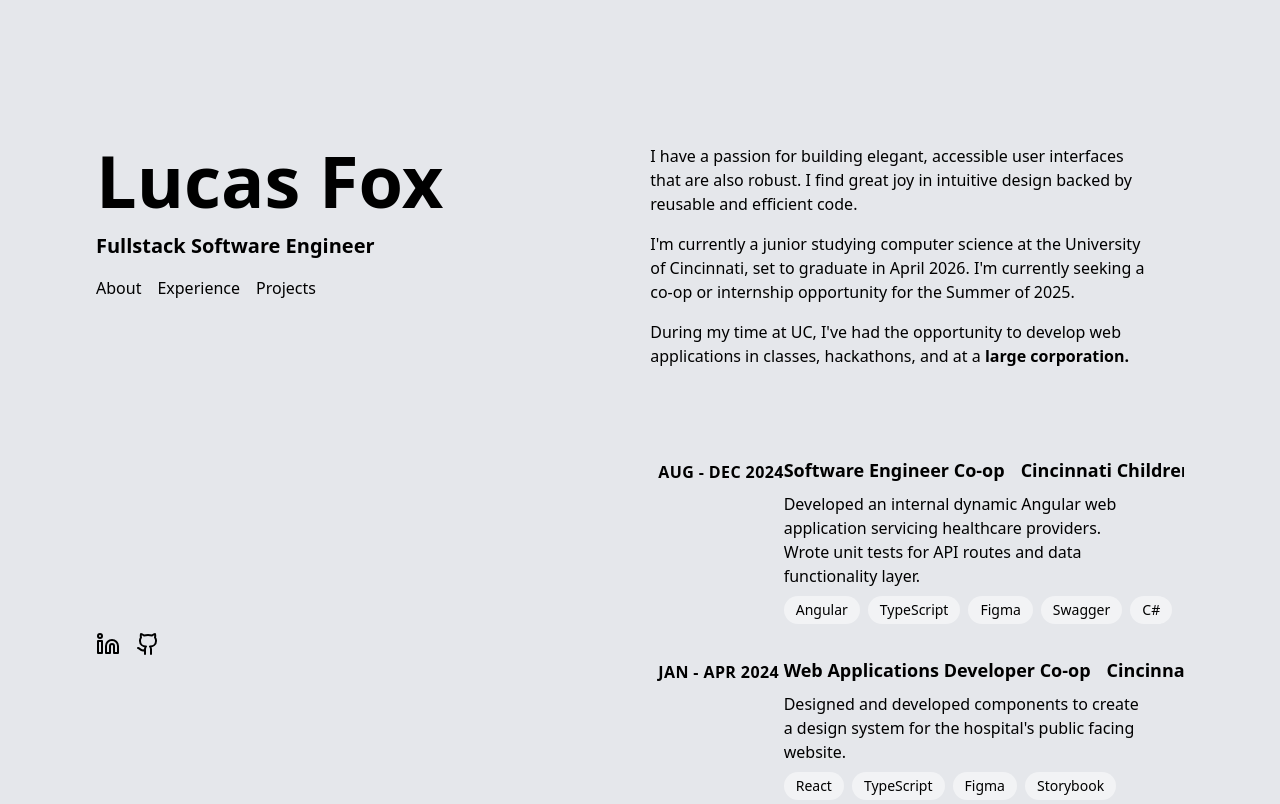
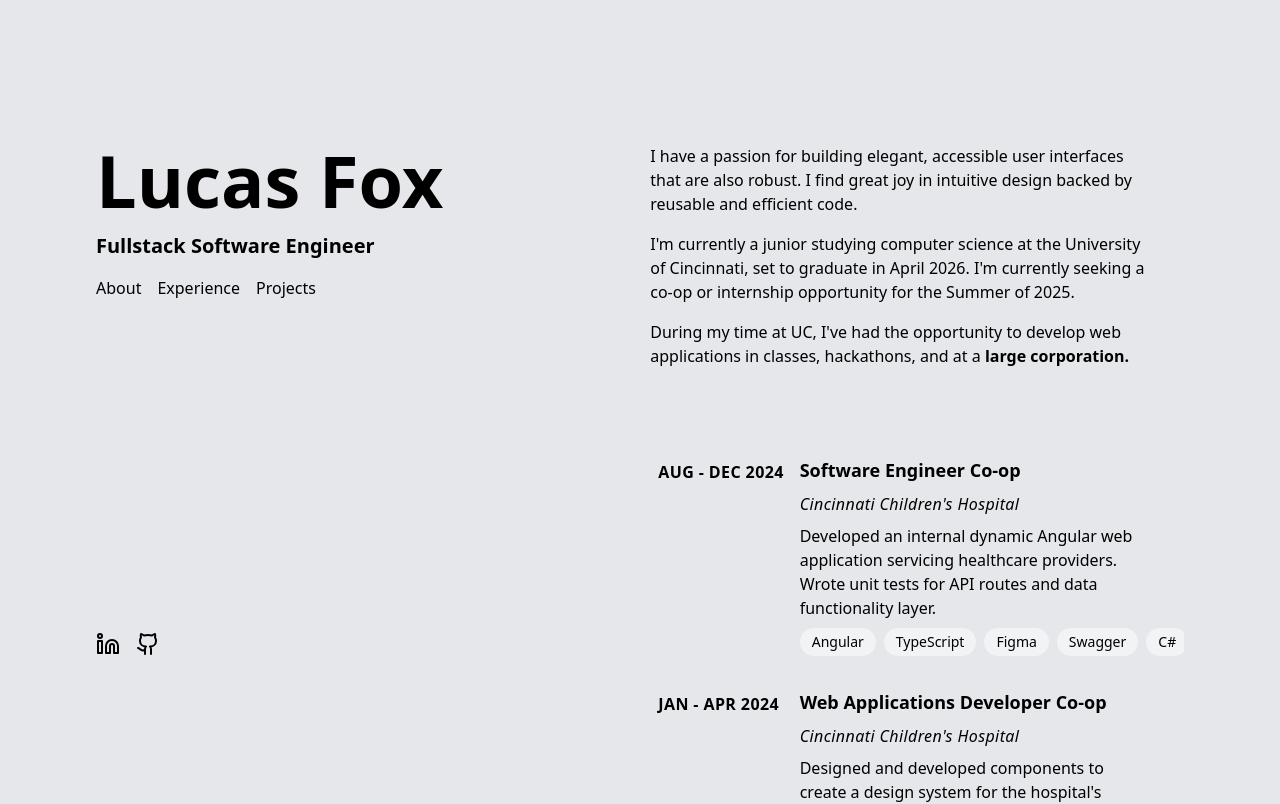
Before and after one commit to lukestonefox/portfolio, a React (Vite) app: page / in a window 1280 px wide. Shown: the top 804 px of the page. Built offline with nearby package versions, Linux system fonts and the light colour scheme.

Commit message:
experience edits

```diff
--- a/src/components/Experience.tsx
+++ b/src/components/Experience.tsx
@@ -29,30 +29,21 @@ function Experience () {
       className='flex flex-col items-center justify-center w-full py-4 gap-y-4'
     >
       {ExperienceData.map((data, index) => (
-        <div
+        <a
           key={index}
           className='relative grid w-full grid-cols-8 p-2 duration-200 rounded-md group gap-x-4 hover:bg-black/5'
+          href={data.companyLink}
+          target='_blank'
+          rel='noopener noreferrer'
         >
           <p className='col-span-2 mt-1 font-semibold tracking-wide text-nowrap text-md'>
             {data.date}
           </p>
-          <div className='flex flex-col col-span-6 gap-y-2'>
+          <div className='flex flex-col col-span-6 ml-4 gap-y-2'>
             <h1 className='flex flex-row text-lg font-semibold text-nowrap gap-x-4'>
-              <p>{data.title}</p>
-              <a
-                href={data.companyLink}
-                target='_blank'
-                rel='noopener noreferrer'
-                className='flex flex-row'
-              >
-                Cincinnati Children's Hospital
-                <ArrowUpRight
-                  absoluteStrokeWidth
-                  strokeWidth={1.25}
-                  size={12}
-                />
-              </a>
+              {data.title}
             </h1>
+            <h1 className='italic tracking-wide'>{data.company}</h1>
             <div>
               <div className='flex flex-col'>{data.description}</div>
             </div>
@@ -62,7 +53,7 @@ function Experience () {
               ))}
             </div>
           </div>
-        </div>
+        </a>
       ))}
       <div className='flex flex-row w-full p-2 text-start'>
         <a
```
